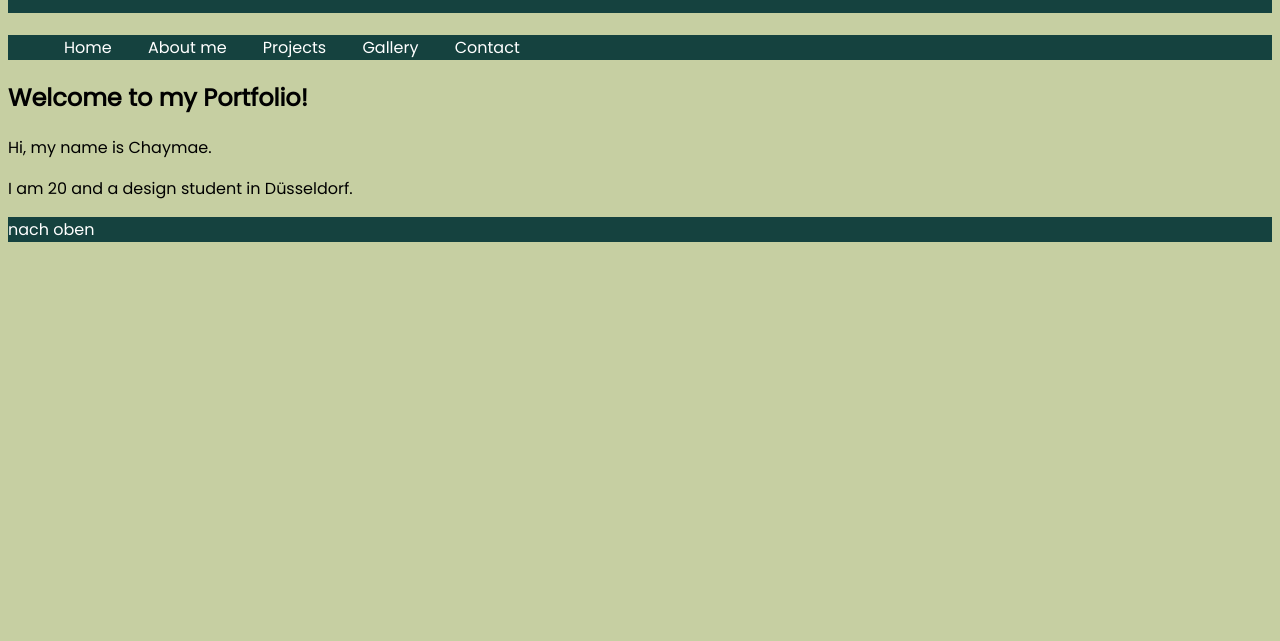
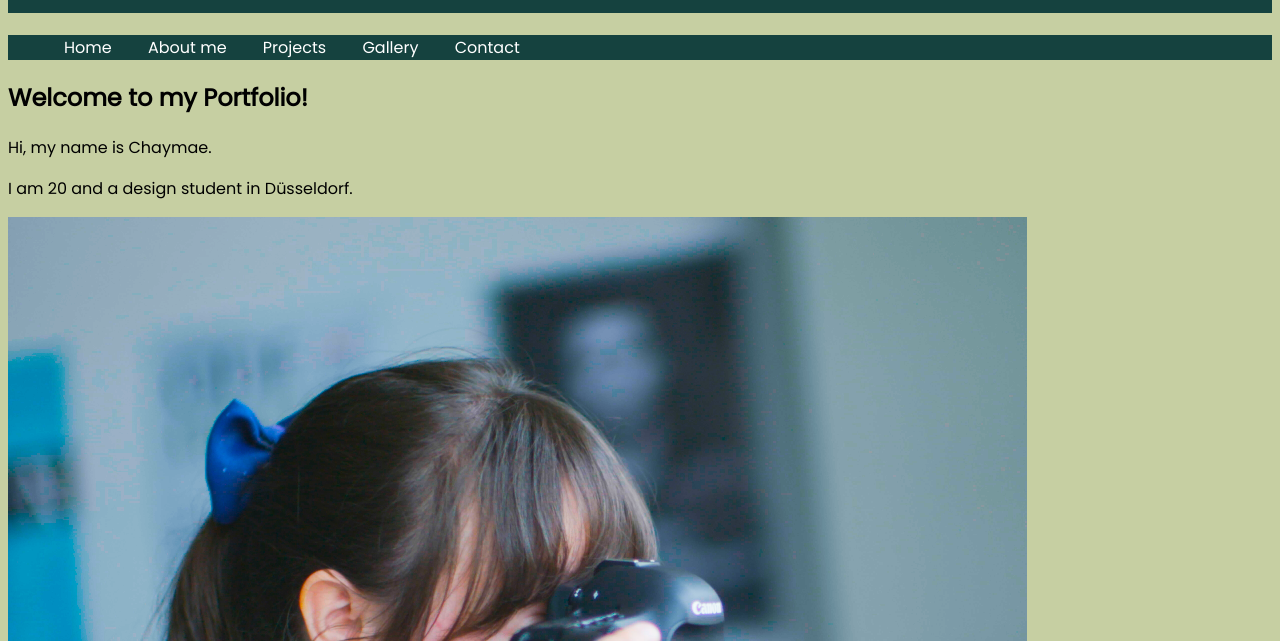
Before and after one commit to chaychay20/simplified-setup, a website: page index.html in a window 1280 px wide. Shown: the part 159-800 px from the top of the page. Drawn offline with Linux system fonts and the light colour scheme; a web font is replaced by a local one.

Commit message:
Provisorisches Portrait eingefügt, das erstmal zu groß ist, damit man die Funktion: nach oben nutzen kann

```diff
--- a/index.html
+++ b/index.html
@@ -31,6 +31,7 @@
     <p>Hi, my name is Chaymae.</p>
     <p>I am 20 and a design student in Düsseldorf.</p>
   </div>
+  <img src="me.png">
     </main>
 
 <footer class="site-footer">
```
Also changed, not shown: me.png (added).
